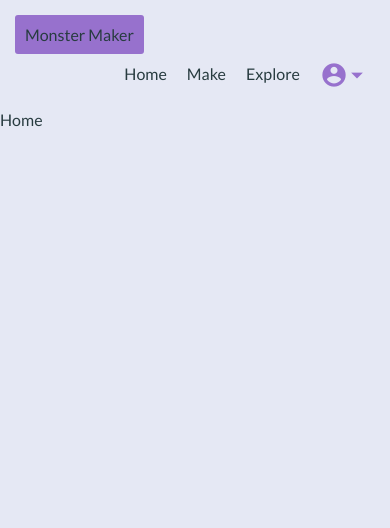
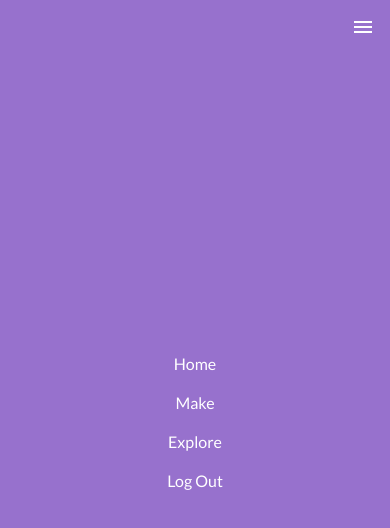
Before and after one commit to iamtraviscole/varyscary, a React (Create React App) app: page / in a window 390 px wide. Shown: the top 528 px of the page. Built offline with nearby package versions, Linux system fonts and the light colour scheme.

Commit message:
created and styled MobileNav component

```diff
--- a/src/components/App.js
+++ b/src/components/App.js
@@ -5,6 +5,7 @@ import '../styles/App.css'
 
 import AuthRoute from './AuthRoute'
 import NavBar from './NavBar'
+import MobileNav from './MobileNav'
 import Splash from './Splash'
 import Home from './Home'
 import NewMonster from './NewMonster'
@@ -13,6 +14,7 @@ import Monsters from './Monsters'
 class App extends Component {
   state = {
     isLoggedIn: true,
+    userDevice: 'desktop',
     username: 'Peter'
   }
 
@@ -22,7 +24,7 @@ class App extends Component {
 
     if (this.state.isLoggedIn) {
       homeComponent = Home
-      navBar = <NavBar username={this.state.username} />
+      navBar = <MobileNav username={this.state.username} />
     }
 
     return (
--- /dev/null
+++ b/src/components/MobileNav.js
@@ -0,0 +1,46 @@
+import React, { Component } from 'react'
+import { NavLink } from 'react-router-dom'
+
+import '../styles/MobileNav.css'
+
+class MobileNav extends Component {
+  state = {
+    showMobileNav: true
+  }
+
+  handleMenuClick = () => {
+    this.setState({showMobileNav: !this.state.showMobileNav})
+  }
+
+  render () {
+    let nav = (
+      <nav className='MobileNav--closed'>
+        <div className='MobileNav__hamburger--closed'>
+          <i className='material-icons'>menu</i>
+        </div>
+      </nav>
+    )
+
+    if (this.state.showMobileNav) {
+      nav = (
+        <nav className='MobileNav--open'>
+          <div className='MobileNav__hamburger--open'>
+            <i className='material-icons'>menu</i>
+          </div>
+          <ul className='MobileNav__ul--open'>
+            <li className='MobileNav__li--open'><NavLink to={'/' + this.props.username}>Home</NavLink></li>
+            <li className='MobileNav__li--open'><NavLink to='/monsters/new'>Make</NavLink></li>
+            <li className='MobileNav__li--open'><NavLink to='/monsters'>Explore</NavLink></li>
+            <li className='MobileNav__li--open'><NavLink to='/'>Log Out</NavLink></li>
+          </ul>
+        </nav>
+      )
+    }
+
+    return (
+      nav
+    )
+  }
+}
+
+export default MobileNav
--- /dev/null
+++ b/src/styles/MobileNav.css
@@ -0,0 +1,56 @@
+/*  --- Closed Nav --- */
+
+.MobileNav--closed {
+  grid-area: header;
+  padding-top: 15px;
+}
+
+.MobileNav__hamburger--closed {
+  position: absolute;
+  top: 15px;
+  right: 15px;
+}
+
+.MobileNav__hamburger--closed:hover {
+  color: var(--main-color);
+}
+
+
+/* --- Open Nav --- */
+
+.MobileNav--open {
+  display: table;
+  width: 100vw;
+  height: 100vh;
+  z-index: 1000;
+  background: var(--main-color);
+  /* transform: translateX(100vw); */
+}
+
+.MobileNav__hamburger--open {
+  color: var(--button-text-color);
+  position: absolute;
+  top: 15px;
+  right: 15px;
+}
+
+.MobileNav__hamburger--open:hover {
+  color: var(--main-text-color);
+}
+
+.MobileNav__ul--open {
+  display: table-cell;
+  vertical-align: middle;
+  text-align: center;
+  list-style-type: none;
+}
+
+.MobileNav__li--open {
+  color: var(--button-text-color);
+  padding: 10px;
+}
+
+.MobileNav__li--open a:hover {
+  text-decoration: none;
+  color: var(--main-text-color);
+}
```
